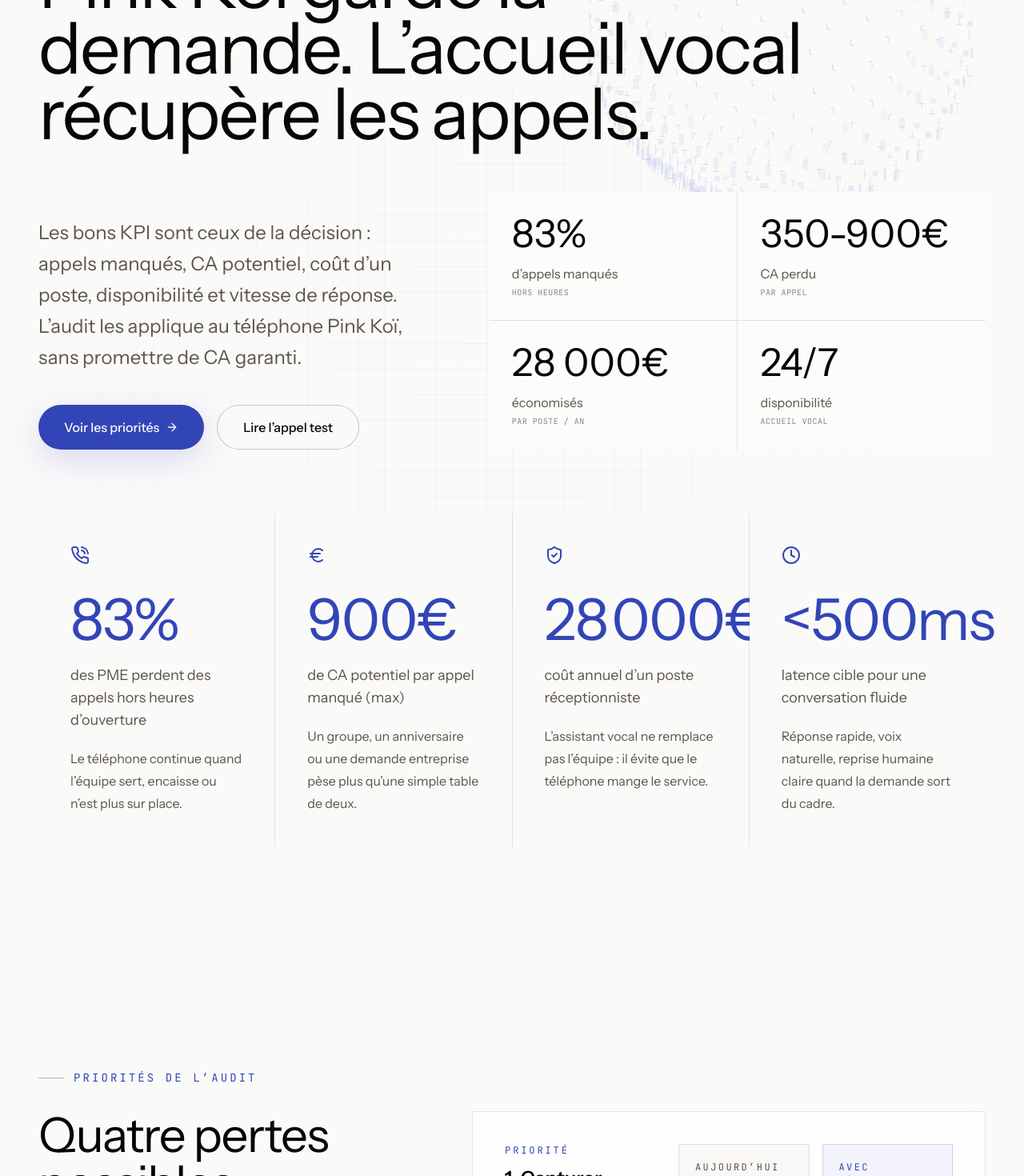
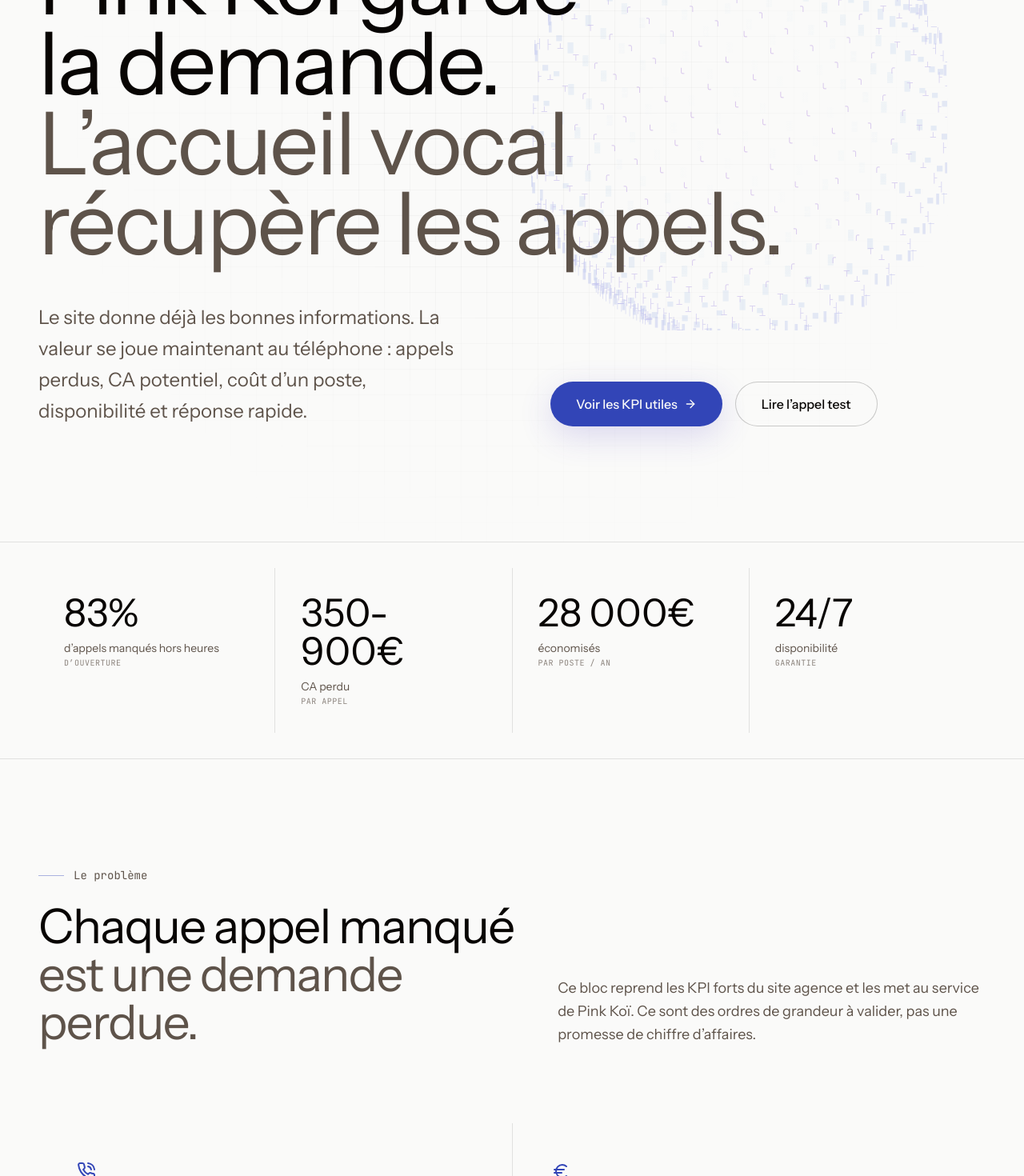
Before and after one commit to suteiku/decroche-agency-landing, a Next.js app: page /audit/assistant-vocal-restaurant in a window 1280 px wide. Shown: the part 440-1910 px from the top of the page at 80% size. Built offline with nearby package versions, Linux system fonts and the light colour scheme.

Commit message:
feat: align Pink Koi audit with agency motion

```diff
--- a/app/audit/assistant-vocal-restaurant/page.tsx
+++ b/app/audit/assistant-vocal-restaurant/page.tsx
@@ -38,20 +38,20 @@
     end: 83,
     suffix: "%",
     label: "des PME perdent des appels hors heures d’ouverture",
-    detail: "Le téléphone continue quand l’équipe sert, encaisse ou n’est plus sur place.",
+    detail: "À appliquer au téléphone Pink Koï : entre deux services, après fermeture ou quand l’équipe sert.",
     icon: PhoneCall,
   },
   {
     end: 900,
     suffix: "€",
     label: "de CA potentiel par appel manqué (max)",
-    detail: "Un groupe, un anniversaire ou une demande entreprise pèse plus qu’une simple table de deux.",
+    detail: "Un groupe, un anniversaire ou une demande entreprise peut peser bien plus qu’une petite table.",
     icon: Euro,
   },
   {
     end: 28000,
     suffix: "€",
-    label: "coût annuel d’un poste réceptionniste",
+    label: "coût annuel d’un poste réceptionniste (35h/semaine)",
     detail: "L’assistant vocal ne remplace pas l’équipe : il évite que le téléphone mange le service.",
     icon: ShieldCheck,
   },
@@ -59,17 +59,17 @@
     end: 500,
     prefix: "<",
     suffix: "ms",
-    label: "latence cible pour une conversation fluide",
+    label: "de latence end-to-end pour une conversation fluide",
     detail: "Réponse rapide, voix naturelle, reprise humaine claire quand la demande sort du cadre.",
     icon: Clock,
   },
 ]
 
 const agencyStats = [
-  { value: "83%", label: "d’appels manqués", sub: "HORS HEURES" },
+  { value: "83%", label: "d’appels manqués hors heures", sub: "D’OUVERTURE" },
   { value: "350-900€", label: "CA perdu", sub: "PAR APPEL" },
   { value: "28 000€", label: "économisés", sub: "PAR POSTE / AN" },
-  { value: "24/7", label: "disponibilité", sub: "ACCUEIL VOCAL" },
+  { value: "24/7", label: "disponibilité", sub: "GARANTIE" },
 ]
 
 const facts = [
@@ -232,14 +232,14 @@
         </div>
       </nav>
 
-      <section className="relative overflow-hidden px-6 py-28 lg:px-12 lg:py-36">
+      <section className="relative flex min-h-[82vh] flex-col justify-center overflow-hidden px-6 lg:px-12">
         <div className="audit-grid-bg pointer-events-none absolute inset-0 opacity-55" aria-hidden="true" />
-        <div className="pointer-events-none absolute right-0 top-36 h-[280px] w-[280px] opacity-20 md:right-10 md:h-[380px] md:w-[380px] lg:right-16 lg:h-[480px] lg:w-[480px]" aria-hidden="true">
+        <div className="pointer-events-none absolute right-8 top-1/2 h-[280px] w-[280px] -translate-y-1/2 opacity-25 md:right-16 md:h-[380px] md:w-[380px] lg:right-24 lg:h-[520px] lg:w-[520px]" aria-hidden="true">
           <AnimatedSphere />
         </div>
 
-        <div className="relative z-10 mx-auto w-full max-w-[1400px]">
-          <Reveal className="mb-10 flex flex-wrap items-center gap-5" delay={40}>
+        <div className="relative z-10 mx-auto w-full max-w-[1400px] py-28 lg:py-36">
+          <Reveal className="mb-8 flex flex-wrap items-center gap-5" delay={40}>
             <span className="font-display text-3xl tracking-tight sm:text-4xl">Decroche Agency</span>
             <span className="font-display text-3xl text-muted-foreground sm:text-4xl">×</span>
             <img
@@ -252,7 +252,7 @@
             <span className="font-display text-3xl tracking-tight sm:text-4xl">Pink Koï</span>
           </Reveal>
 
-          <Reveal delay={80}>
+          <Reveal delay={90}>
             <span className="mb-8 inline-flex items-center gap-3 text-sm font-mono text-muted-foreground">
               <span className="h-px w-8 bg-primary/40" aria-hidden="true" />
               Audit opérationnel · accueil vocal
@@ -260,61 +260,86 @@
           </Reveal>
 
           <Reveal delay={150}>
-            <h1 className="max-w-6xl text-balance font-display text-[clamp(2.7rem,7vw,6.8rem)] leading-[0.92] tracking-tight">
-              Pink Koï garde la demande. L’accueil vocal récupère les appels.
+            <h1 className="max-w-5xl text-balance font-display text-[clamp(2.4rem,8.5vw,7rem)] leading-[0.92] tracking-tight">
+              <span className="block">Pink Koï garde la demande.</span>
+              <span className="block text-muted-foreground">L’accueil vocal récupère les appels.</span>
             </h1>
           </Reveal>
 
-          <div className="mt-14 grid items-end gap-12 lg:grid-cols-[0.86fr_1.14fr] lg:gap-24">
+          <div className="mt-12 grid items-end gap-12 lg:grid-cols-2 lg:gap-24">
             <Reveal delay={250}>
               <p className="max-w-xl text-pretty text-xl leading-relaxed text-muted-foreground lg:text-2xl">
-                Les bons KPI sont ceux de la décision : appels manqués, CA potentiel, coût d’un poste, disponibilité et vitesse de réponse. L’audit les applique au téléphone Pink Koï, sans promettre de CA garanti.
+                Le site donne déjà les bonnes informations. La valeur se joue maintenant au téléphone : appels perdus, CA potentiel, coût d’un poste, disponibilité et réponse rapide.
               </p>
-              <div className="mt-10 flex flex-col gap-4 sm:flex-row">
+            </Reveal>
+
+            <Reveal className="flex flex-col items-start gap-4 sm:flex-row" delay={320} direction="right">
               <Button asChild size="lg" className="group">
-                  <a href="#priorites">
-                    Voir les priorités
+                <a href="#kpi-impact">
+                  Voir les KPI utiles
                   <ArrowRight className="size-4 transition-transform group-hover:translate-x-1" aria-hidden="true" />
                 </a>
               </Button>
               <Button asChild variant="outline" size="lg">
                 <a href="#appel-test">Lire l’appel test</a>
               </Button>
+            </Reveal>
           </div>
-            </Reveal>
+        </div>
+      </section>
 
-            <Reveal delay={320} direction="right" aria-label="KPI commerciaux Decroche appliqués à Pink Koï">
-              <div className="grid gap-px bg-foreground/10 sm:grid-cols-2">
+      <section className="border-y border-foreground/10 px-6 py-8 lg:px-12" aria-label="Indicateurs commerciaux Decroche appliqués à Pink Koï">
+        <div className="mx-auto grid max-w-[1400px] gap-px bg-foreground/10 sm:grid-cols-2 lg:grid-cols-4">
           {agencyStats.map((stat) => (
-                  <div key={stat.label} className="bg-card/88 p-7 backdrop-blur">
-                    <div className="whitespace-nowrap font-display text-4xl leading-none text-foreground lg:text-5xl">{stat.value}</div>
-                    <div className="mt-4 text-base leading-tight text-muted-foreground">
+            <div key={stat.label} className="min-h-28 bg-background p-6 lg:p-8">
+              <span className="shrink-0 font-display text-4xl text-foreground lg:text-5xl">{stat.value}</span>
+              <span className="mt-3 block text-sm leading-tight text-muted-foreground">
                 {stat.label}
-                      <span className="mt-2 block font-mono text-[10px] uppercase tracking-wider text-muted-foreground/70">
+                <span className="mt-1 block font-mono text-[10px] uppercase tracking-wider text-muted-foreground/70">
                   {stat.sub}
                 </span>
-                    </div>
+              </span>
             </div>
           ))}
         </div>
+      </section>
+
+      <section className="relative border-b border-foreground/10 px-6 py-24 lg:px-12 lg:py-32" id="kpi-impact">
+        <div className="mx-auto max-w-[1400px]">
+          <div className="mb-16 flex flex-col gap-8 lg:mb-24 lg:flex-row lg:items-end lg:justify-between">
+            <Reveal>
+              <span className="mb-6 inline-flex items-center gap-3 text-sm font-mono text-muted-foreground">
+                <span className="h-px w-8 bg-primary/40" aria-hidden="true" />
+                Le problème
+              </span>
+              <h2 className="text-balance font-display text-4xl tracking-tight lg:text-6xl">
+                Chaque appel manqué
+                <br />
+                <span className="text-muted-foreground">est une demande perdue.</span>
+              </h2>
+            </Reveal>
+            <Reveal delay={120} direction="right">
+              <p className="max-w-xl text-lg leading-relaxed text-muted-foreground">
+                Ce bloc reprend les KPI forts du site agence et les met au service de Pink Koï. Ce sont des ordres de grandeur à valider, pas une promesse de chiffre d’affaires.
+              </p>
             </Reveal>
           </div>
 
-          <div className="mt-20 grid gap-px bg-foreground/10 md:grid-cols-4" aria-label="KPI Pink Koï">
+          <div className="grid grid-cols-1 gap-px bg-foreground/10 md:grid-cols-2" aria-label="KPI Pink Koï">
             {topKpis.map((metric, index) => {
               const Icon = metric.icon
               return (
-                <Reveal key={metric.label} delay={index * 100} className="h-full">
-                  <div className="h-full bg-background p-8 lg:p-10">
+                <Reveal key={metric.label} delay={index * 110} className="h-full">
+                  <div className="h-full bg-background p-8 lg:p-12">
                     <Icon className="mb-8 size-6 text-primary" aria-hidden="true" />
                     <AnimatedNumber
                       end={metric.end}
                       prefix={metric.prefix}
                       suffix={metric.suffix}
-                      className="block font-display text-6xl leading-none tracking-tight text-primary lg:text-7xl"
+                      className="block font-display text-6xl leading-none tracking-tight text-primary lg:text-8xl"
                     />
                     <div className="mt-5 text-lg text-muted-foreground">{metric.label}</div>
-                    <p className="mt-5 text-base leading-7 text-muted-foreground">{metric.detail}</p>
+                    <p className="mt-5 max-w-xl text-base leading-7 text-muted-foreground">{metric.detail}</p>
                   </div>
                 </Reveal>
               )
--- a/components/audit/audit-motion.tsx
+++ b/components/audit/audit-motion.tsx
@@ -57,7 +57,7 @@
   return (
     <div
       ref={ref}
-      className={`${className} transition-[opacity,transform] duration-700 ease-out ${
+      className={`${className} transition-transform duration-700 ease-out ${
         isVisible ? "translate-x-0 translate-y-0 opacity-100" : `${hiddenTransform(direction)} opacity-100`
       }`}
       style={{ transitionDelay: `${delay}ms`, ...style }}
--- a/components/landing/cal-section.tsx
+++ b/components/landing/cal-section.tsx
@@ -45,8 +45,8 @@
             <span className="h-px w-8 bg-accent/40" aria-hidden="true" />
           </span>
           <h2
-            className={`text-balance font-display text-4xl tracking-tight transition-[opacity,transform] duration-700 lg:text-5xl ${
-              isVisible ? "translate-y-0 opacity-100" : "translate-y-4 opacity-0"
+            className={`text-balance font-display text-4xl tracking-tight transition-transform duration-700 lg:text-5xl ${
+              isVisible ? "translate-y-0 opacity-100" : "translate-y-4 opacity-100"
             }`}
           >
             Réserver un diagnostic
@@ -56,11 +56,24 @@
         </div>
 
         <div
-          className={`transition-[opacity,transform] duration-1000 ${
-            isVisible ? "translate-y-0 opacity-100" : "translate-y-8 opacity-0"
+          className={`transition-transform duration-1000 ${
+            isVisible ? "translate-y-0 opacity-100" : "translate-y-8 opacity-100"
           }`}
         >
           <div className="overflow-hidden rounded-2xl border border-background/10 bg-background/5 backdrop-blur-sm">
+            <div className="flex flex-col gap-4 border-b border-background/10 p-6 text-left sm:flex-row sm:items-center sm:justify-between">
+              <p className="text-sm leading-6 text-background/70">
+                L’agenda est intégré ici. Si le widget met quelques secondes à charger, le lien direct reste disponible.
+              </p>
+              <a
+                href={site.calUrl}
+                target="_blank"
+                rel="noreferrer noopener"
+                className="inline-flex shrink-0 items-center justify-center rounded-full bg-background px-5 py-3 text-sm font-semibold text-foreground transition-transform hover:-translate-y-0.5"
+              >
+                Ouvrir Cal.com
+              </a>
+            </div>
             <iframe
               src={`${site.calUrl}?embed=true&theme=dark&layout=month_view`}
               className="min-h-[700px] w-full"
```
Lines whose indentation alone changed are shown as unchanged.
